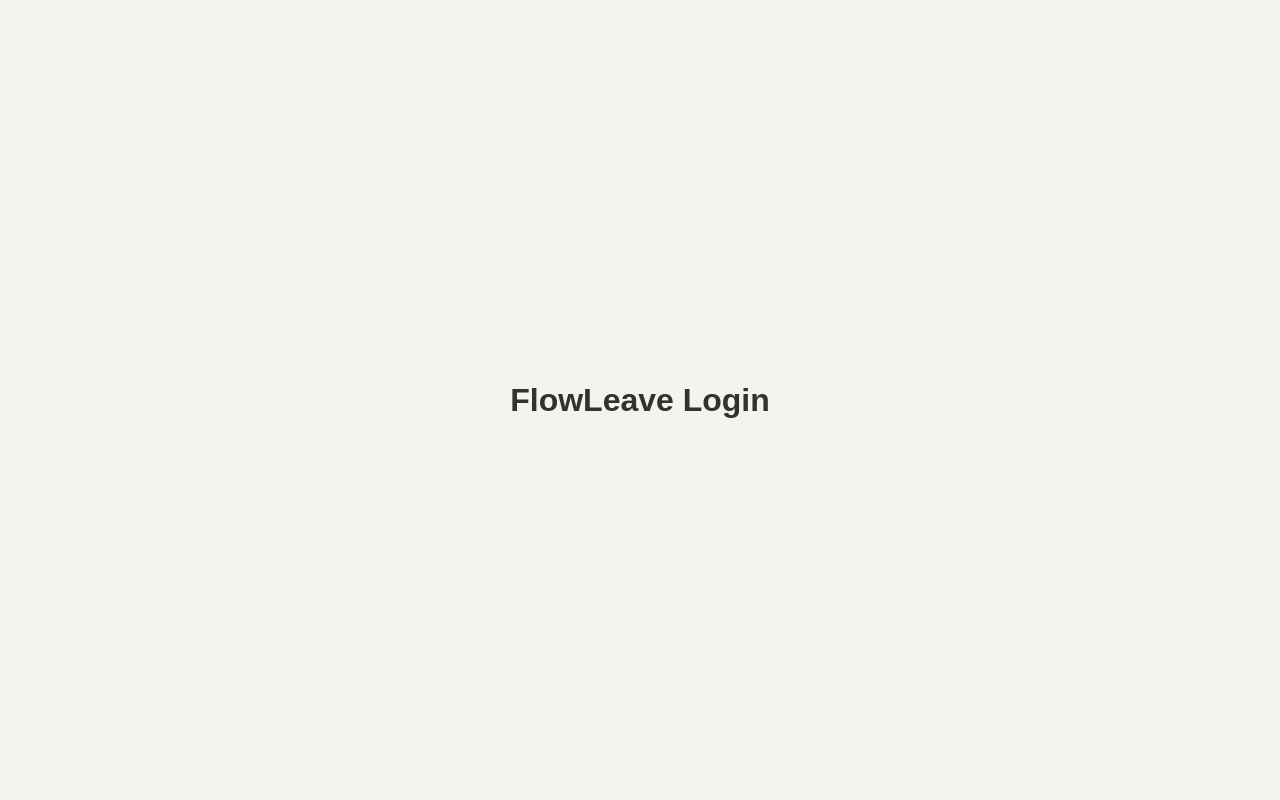
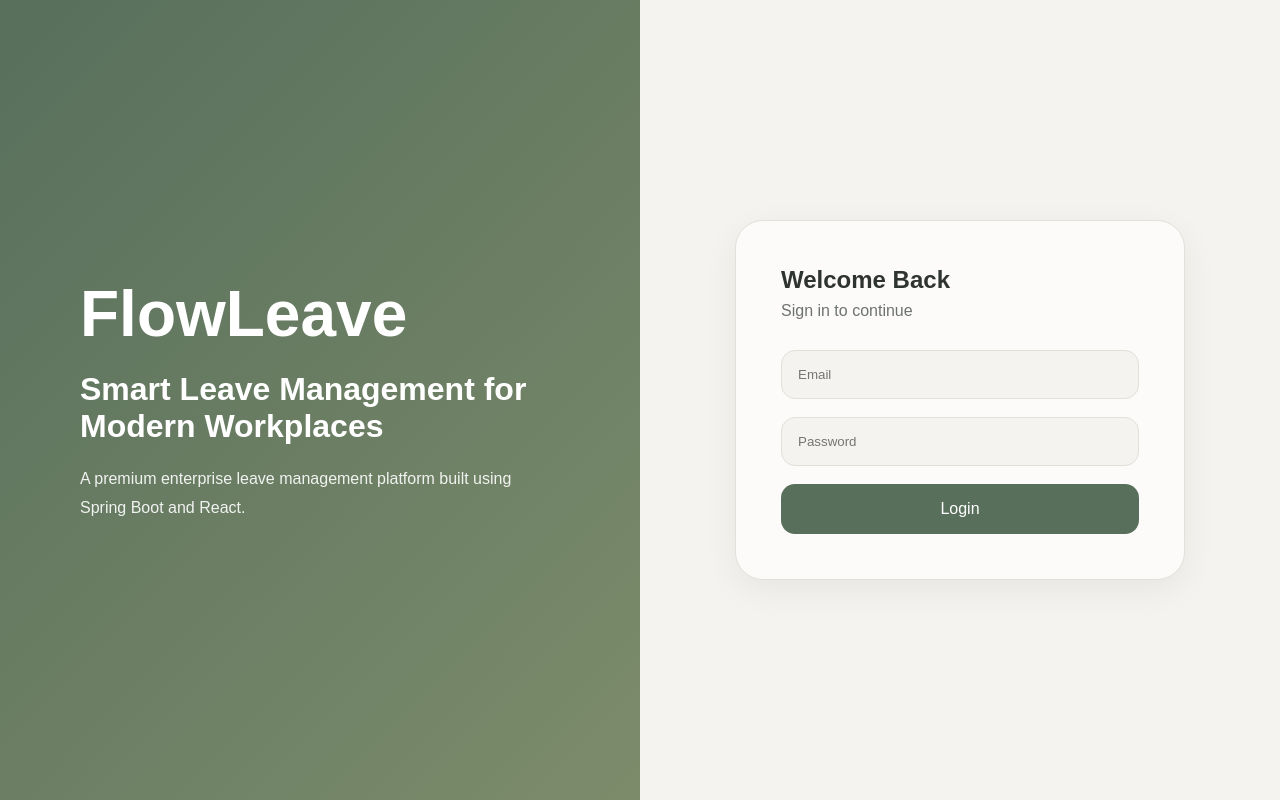
Before and after one commit to BhagathK7/FlowLeave, a React app in the folder frontend/: page /login in a window 1280 px wide. Built offline with nearby package versions, Linux system fonts and the light colour scheme; the HTML template or start-up script is replaced by a standard one.

Commit message:
feat(frontend): implement premium login screen

```diff
--- /dev/null
+++ b/frontend/src/pages/auth/Login.css
@@ -0,0 +1,153 @@
+.login-page{
+
+    min-height:100vh;
+
+    display:grid;
+
+    grid-template-columns:1fr 1fr;
+
+    background:var(--background);
+
+}
+
+.login-left{
+
+    display:flex;
+
+    align-items:center;
+
+    justify-content:center;
+
+    padding:80px;
+
+    background:linear-gradient(
+            135deg,
+            var(--primary),
+            var(--primary-light)
+    );
+
+    color:white;
+
+}
+
+.login-left h1{
+
+    font-size:4rem;
+
+    margin-bottom:20px;
+
+}
+
+.login-left h2{
+
+    font-size:2rem;
+
+    margin-bottom:20px;
+
+}
+
+.login-left p{
+
+    line-height:1.8;
+
+    opacity:.9;
+
+}
+
+.login-right{
+
+    display:flex;
+
+    align-items:center;
+
+    justify-content:center;
+
+    padding:40px;
+
+}
+
+.login-card{
+
+    width:100%;
+
+    max-width:450px;
+
+    background:var(--surface);
+
+    padding:45px;
+
+    border-radius:28px;
+
+    border:1px solid var(--border);
+
+    box-shadow:var(--shadow);
+
+}
+
+.login-card h2{
+
+    margin-bottom:8px;
+
+}
+
+.login-card p{
+
+    color:var(--text-light);
+
+    margin-bottom:30px;
+
+}
+
+.login-card input{
+
+    width:100%;
+
+    padding:16px;
+
+    margin-bottom:18px;
+
+    background:var(--background);
+
+    border:1px solid var(--border);
+
+    border-radius:14px;
+
+}
+
+.login-card button{
+
+    width:100%;
+
+    padding:16px;
+
+    background:var(--primary);
+
+    color:white;
+
+    font-size:1rem;
+
+    border-radius:14px;
+
+}
+
+.login-card button:hover{
+
+    opacity:.9;
+
+}
+
+@media(max-width:900px){
+
+    .login-page{
+
+        grid-template-columns:1fr;
+
+    }
+
+    .login-left{
+
+        display:none;
+
+    }
+
+}
--- a/frontend/src/pages/auth/Login.jsx
+++ b/frontend/src/pages/auth/Login.jsx
@@ -1,19 +1,159 @@
+import { useState } from "react";
+import { useNavigate } from "react-router-dom";
+import axios from "axios";
+
+import "./Login.css";
+
 function Login() {
+
+    const navigate = useNavigate();
+
+    const [form, setForm] = useState({
+
+        email: "",
+        password: ""
+
+    });
+
+    const [loading, setLoading] = useState(false);
+
+    const handleChange = (e) => {
+
+        setForm({
+
+            ...form,
+
+            [e.target.name]: e.target.value
+
+        });
+
+    };
+
+    const handleSubmit = async (e) => {
+
+        e.preventDefault();
+
+        try {
+
+            setLoading(true);
+
+            const response = await axios.post(
+                "http://localhost:8080/api/auth/login",
+                form
+            );
+
+            if (response.data) {
+
+                localStorage.setItem(
+                    "user",
+                    JSON.stringify(response.data)
+                );
+
+                navigate("/dashboard");
+
+            } else {
+
+                alert("Invalid Credentials");
+
+            }
+
+        } catch {
+
+            alert("Login Failed");
+
+        } finally {
+
+            setLoading(false);
+
+        }
+
+    };
 
     return (
 
-        <div
-            style={{
-                height:"100vh",
-                display:"flex",
-                alignItems:"center",
-                justifyContent:"center",
-                fontSize:"2rem",
-                fontWeight:"700"
-            }}
-        >
+        <div className="login-page">
 
-            FlowLeave Login
+            <div className="login-left">
+
+                <div>
+
+                    <h1>FlowLeave</h1>
+
+                    <h2>Smart Leave Management for Modern Workplaces</h2>
+
+                    <p>
+
+                        A premium enterprise leave management platform
+                        built using Spring Boot and React.
+
+                    </p>
+
+                </div>
+
+            </div>
+
+            <div className="login-right">
+
+                <form
+                    className="login-card"
+                    onSubmit={handleSubmit}
+                >
+
+                    <h2>Welcome Back</h2>
+
+                    <p>Sign in to continue</p>
+
+                    <input
+
+                        type="email"
+
+                        name="email"
+
+                        placeholder="Email"
+
+                        value={form.email}
+
+                        onChange={handleChange}
+
+                        required
+
+                    />
+
+                    <input
+
+                        type="password"
+
+                        name="password"
+
+                        placeholder="Password"
+
+                        value={form.password}
+
+                        onChange={handleChange}
+
+                        required
+
+                    />
+
+                    <button
+                        type="submit"
+                    >
+
+                        {
+
+                            loading
+
+                                ? "Signing In..."
+
+                                : "Login"
+
+                        }
+
+                    </button>
+
+                </form>
+
+            </div>
 
         </div>
 
```
Also changed, not shown: frontend/src/routes/AppRoutes.jsx (+13 -0 lines).
